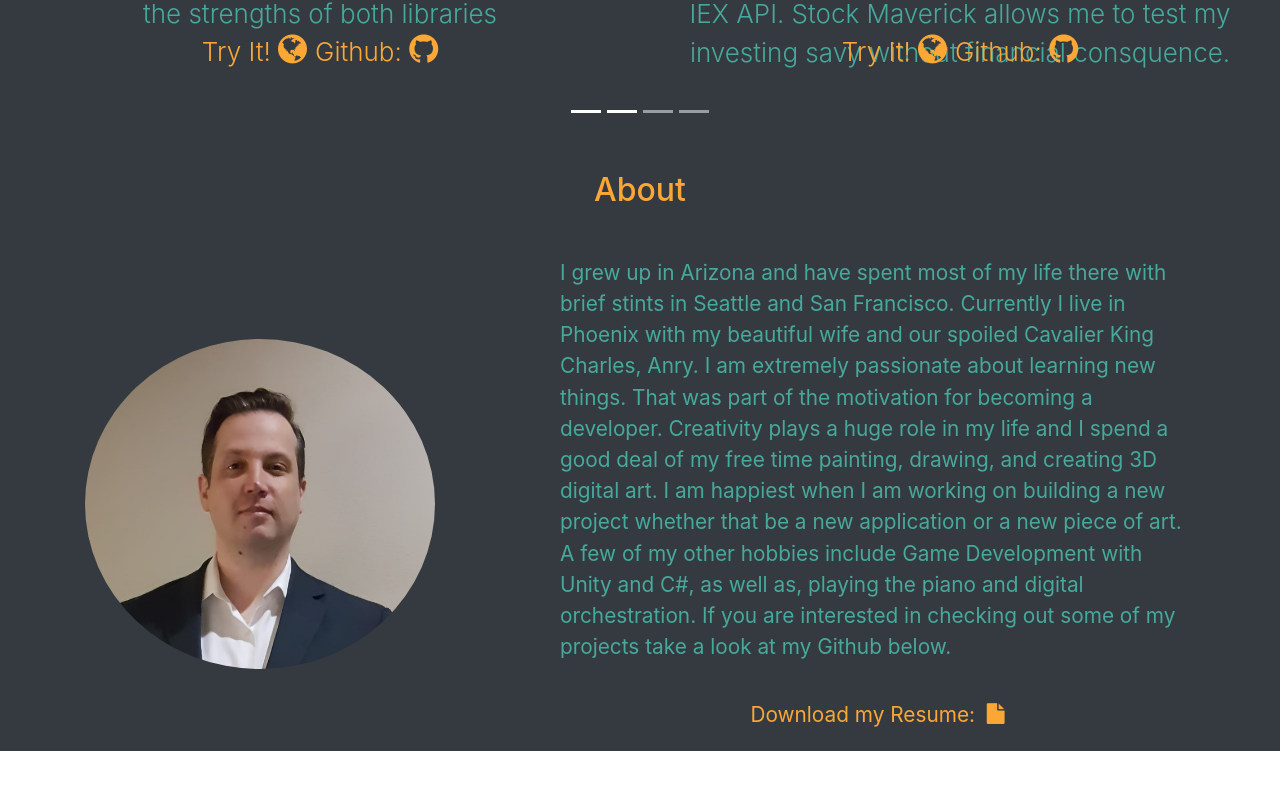
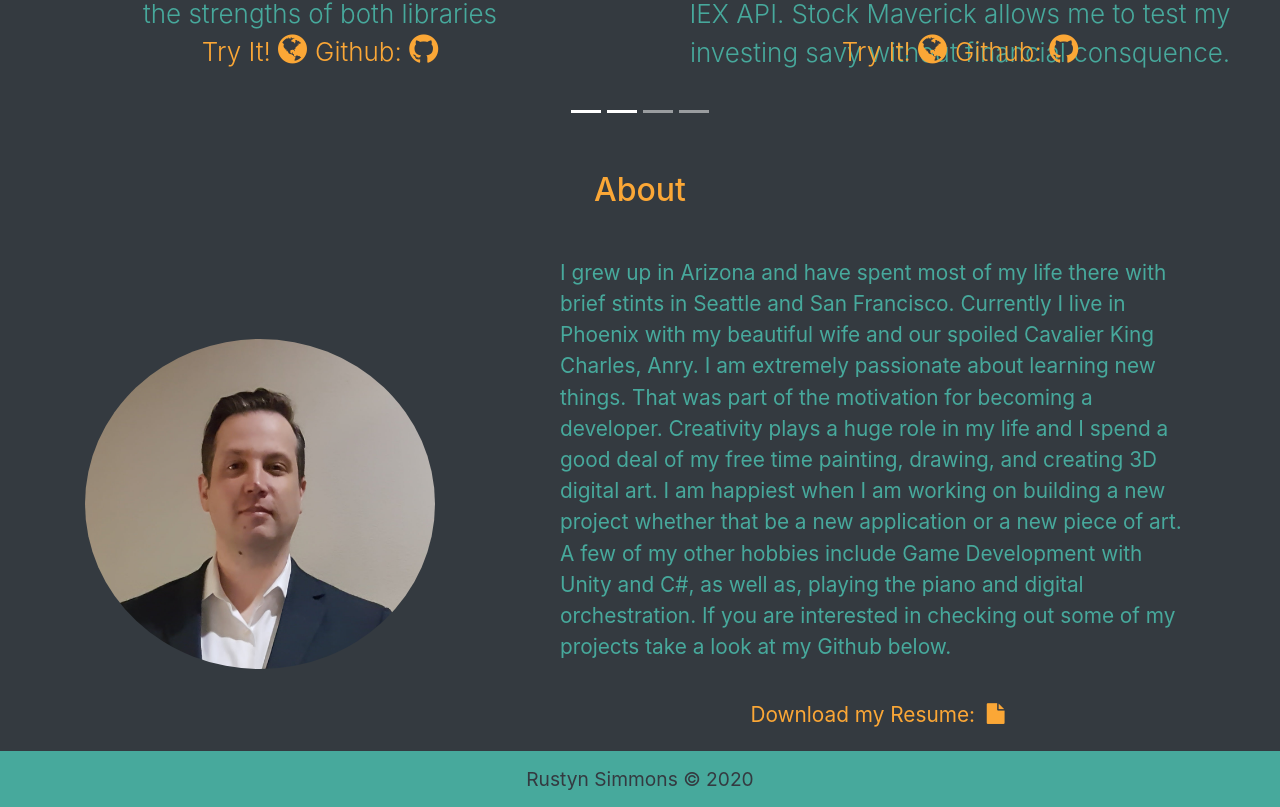
Before and after one commit to Rmckays/newWebsiteAngular, an Angular app: page / in a window 1280 px wide. Shown: the part 1636-2443 px from the top of the page. Before the commit the page ends 2387 px from the top, so only its background shows below. Built offline with nearby package versions, Linux system fonts and the light colour scheme.

Commit message:
Add footer component.

```diff
--- a/src/app/app.component.html
+++ b/src/app/app.component.html
@@ -5,4 +5,5 @@
   <app-skills></app-skills>
   <app-portfolio></app-portfolio>
   <app-about></app-about>
+  <app-footer></app-footer>
 </div>
--- a/src/app/app.module.ts
+++ b/src/app/app.module.ts
@@ -10,6 +10,7 @@ import { ShowcaseComponent } from './showcase/showcase.component';
 import { SkillsComponent } from './skills/skills.component';
 import { PortfolioComponent } from './portfolio/portfolio.component';
 import { AboutComponent } from './about/about.component';
+import { FooterComponent } from './footer/footer.component';
 
 
 @NgModule({
@@ -20,6 +21,7 @@ import { AboutComponent } from './about/about.component';
     SkillsComponent,
     PortfolioComponent,
     AboutComponent,
+    FooterComponent,
   ],
   imports: [
     BrowserModule,
--- /dev/null
+++ b/src/app/footer/footer.component.html
@@ -0,0 +1,3 @@
+<div class="bg-teal h-100 py-1">
+  <p class="text-dark text-footer">Rustyn Simmons &copy; {{year}}</p>
+</div>
--- /dev/null
+++ b/src/app/footer/footer.component.scss
@@ -0,0 +1,13 @@
+$primary: #47A99C;
+$accent: #FBA736;
+
+.bg-teal {
+  background-color: $primary;
+}
+
+.text-footer {
+  text-align: center;
+  font-size: 1.2em;
+  padding: 0.5em 0 0.5em 0;
+  margin-bottom: 0 !important;
+}
--- /dev/null
+++ b/src/app/footer/footer.component.ts
@@ -0,0 +1,16 @@
+import { Component, OnInit } from '@angular/core';
+
+@Component({
+  selector: 'app-footer',
+  templateUrl: './footer.component.html',
+  styleUrls: ['./footer.component.scss']
+})
+export class FooterComponent implements OnInit {
+  year: number = new Date().getFullYear();
+
+  constructor() { }
+
+  ngOnInit(): void {
+  }
+
+}
```
